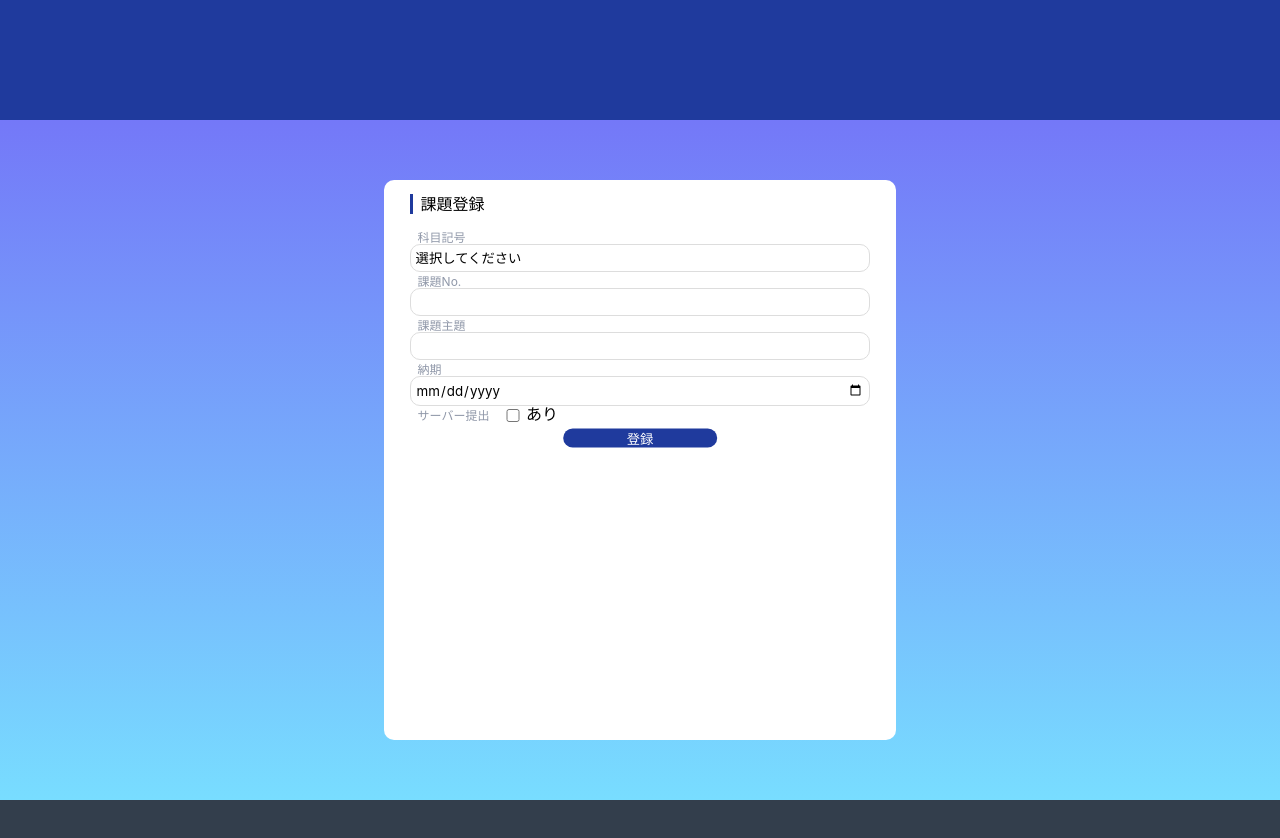
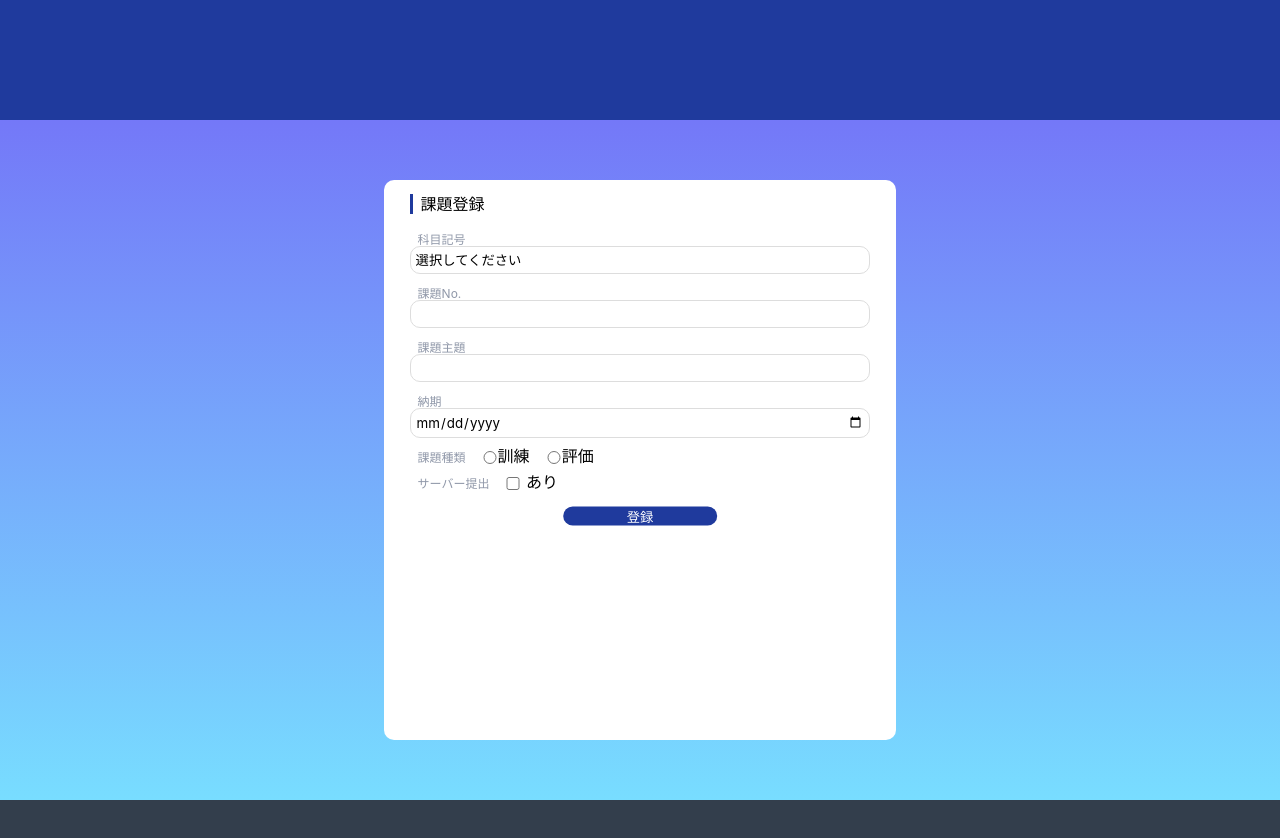
Before and after one commit to ess4536/hw_input, a React (Create React App) app: page / in a window 1280 px wide. Shown: the top 838 px of the page. Built offline with nearby package versions, Linux system fonts and the light colour scheme.

Commit message:
add jobtype input and arrange

```diff
--- a/src/components/MyForm.js
+++ b/src/components/MyForm.js
@@ -63,11 +63,14 @@ export default class MyForm extends React.Component {
         <div className="wrap">
           <div className="container">
             <h1><span className="bd-left"></span>課題登録</h1>
+
+            <div className="input-item">
               <label htmlFor="subjectCode">
                 <span className="label">科目記号</span>
                 {this.state.subjectCodeError ? (
                   <span className="error-mesg">&#042;選択してください</span>
                   ) : null}
+              </label>
               <select
                 id="subjectCode"
                 name="subjectCode"
@@ -78,12 +81,15 @@ export default class MyForm extends React.Component {
                 <option value="SD25">SD25</option>
                 <option value="DB25">DB25</option>
               </select>
-            </label>
+            </div>
+
+            <div className="input-item">
               <label htmlFor="hwNo">
                 <span className="label">課題No.</span>
                 {this.state.hwNoError ? (
                   <span className="error-mesg">&#042;入力してください</span>
                   ) : null}
+              </label>
               <input
                 id="hwNo"
                 type="number"
@@ -92,12 +98,15 @@ export default class MyForm extends React.Component {
                 onChange={this.handleChange}
                 min="1"
                 max="40" />
-            </label>
+            </div>
+
+            <div className="input-item">
               <label htmlFor="title">
                 <span className="label">課題主題</span>
                 {this.state.titleError ? (
                   <span className="error-mesg">&#042;入力してください</span>
                   ) : null}
+              </label>
               <input
                 id="title"
                 type="text"
@@ -105,21 +114,46 @@ export default class MyForm extends React.Component {
                 value={this.state.title}
                 onChange={this.handleChange}
                 maxLength="100" />
-            </label>
+            </div>
+
+            <div className="input-item">
               <label htmlFor="deadline">
                 <span className="label">納期</span>
                 {this.state.deadlineError ? (
                   <span className="error-mesg">&#042;選択してください</span>
                   ) : null}
+              </label>
               <input
                 id="deadline"
                 type="date"
                 name="deadline"
                 value={this.state.deadline}
                 onChange={this.handleChange} />
+            </div>
+
+            <div className="input-item">
+              <span className="label">課題種類</span>
+              <label htmlFor="jobtype1">
+                  <input
+                  id="jobtype1"
+                  type="radio"
+                  name="jobtype"
+                  value="0"
+                  />訓練
               </label>
+              <label htmlFor="jobtype2">
+                  <input
+                  id="jobtype2"
+                  type="radio"
+                  name="jobtype"
+                  value="1"
+                  />評価
+              </label>
+            </div>
+
+            <div className="input-item">
+              <span className="label">サーバー提出</span>
               <label htmlFor="toServer">
-                <span className="label">サーバー提出</span>
                   <input
                   id="toServer"
                   type="checkbox"
@@ -127,6 +161,8 @@ export default class MyForm extends React.Component {
                   value="1"
                   /> あり
               </label>
+            </div>
+
             <button className="btn" onClick={this.handleSubmit}>登録</button>
           </div>
         </div>
```
Lines whose indentation alone changed are shown as unchanged.
